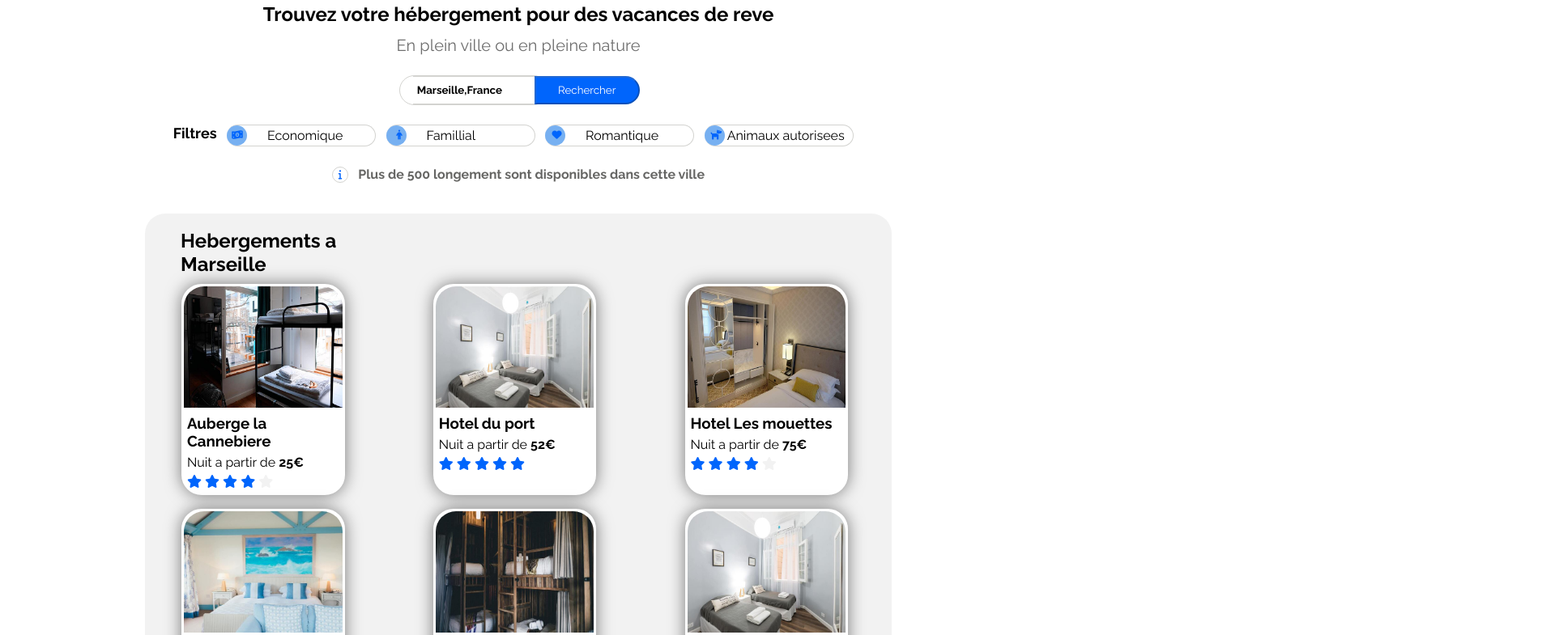
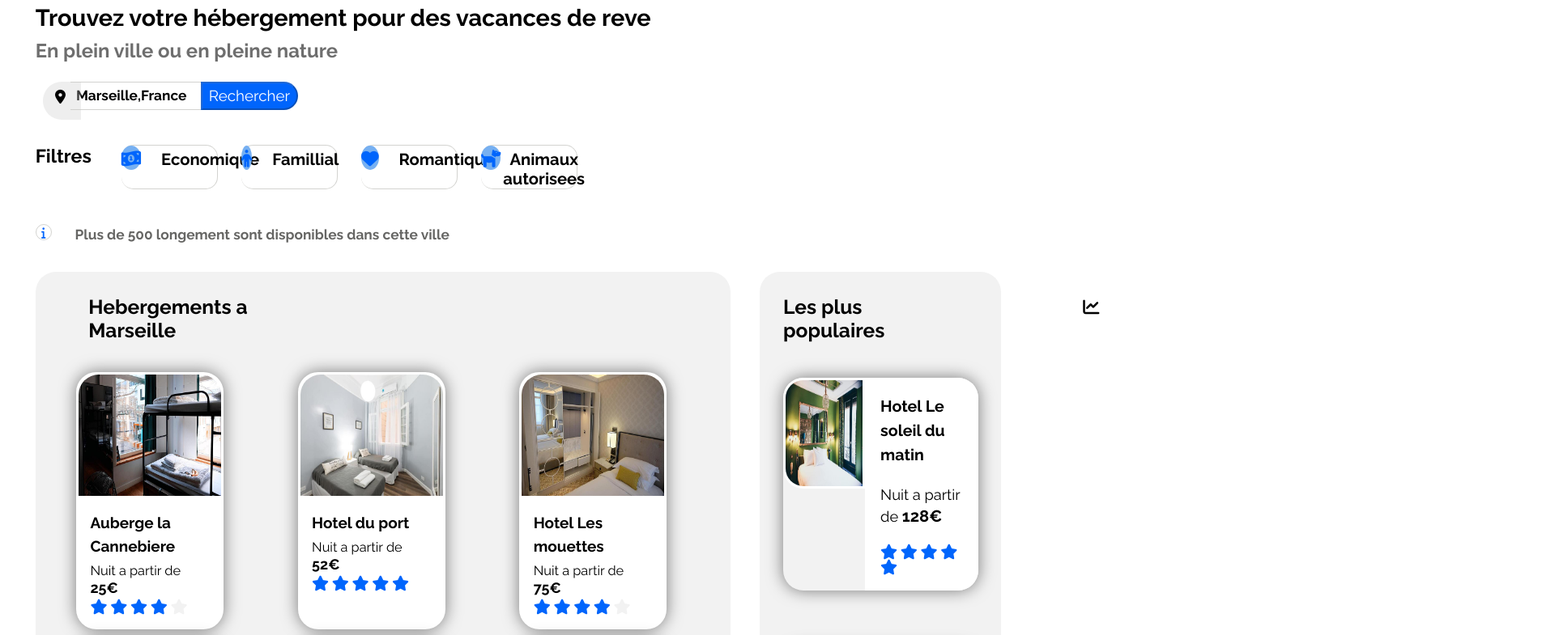
Before and after one commit to IzzyJSdev/IzmailovIllia_2_14022021, a plain HTML site: page index.html in a window 1280 px wide. Shown: the part 123-908 px from the top of the page at 81% size, 1920 px wide, since content can reach past the window. Drawn offline with Linux system fonts and the light colour scheme.

Commit message:
minor modifications in units

```diff
--- a/scss/style.scss
+++ b/scss/style.scss
@@ -3,6 +3,7 @@
   margin: 0;
   box-sizing: border-box;
   font-family: "Raleway", sans-serif;
+  font-size: calc(0.45em + 0.99vh);
 }
 a {
   text-decoration: none;
@@ -18,28 +19,30 @@ $colorblue: #0065fc;
 
 .header {
   width: 100%;
-  padding: 2%;
+  padding: 2em 2.8em 0.5em 2.8em;
   display: flex;
 
   .logo {
     width: 7%;
-    margin-right: 60%;
+    margin-right: 92em;
   }
   nav {
     width: 40%;
+
     .menu {
       display: flex;
       justify-content: flex-end;
+      align-items: center;
       .menu_item {
-        padding-top: 8px;
-        margin-right: 17%;
+        padding-top: 10px;
+        margin-right: 4em;
 
         a {
           color: $colorblue;
-          font-size: 22px;
+          font-size: 1.8em;
         }
         a:hover {
-          padding-top: 30px;
+          padding-top: 1em;
           border-top: 2px solid #0065fc;
         }
       }
@@ -52,39 +55,41 @@ $colorblue: #0065fc;
 
 main {
   width: 100%;
-  padding: 2%;
+  padding: 3em;
   .main_title {
     width: 100%;
-    padding: 2%;
+
     .title_principal {
       width: 100%;
+      font-size: 2em;
+      margin-bottom: 0.35em;
     } /* title_principal */
     .sub_title {
       width: 100%;
       color: rgb(110, 110, 110);
-      font-weight: normal;
-      font-size: 20px;
-      margin-bottom: 1%;
+      font-weight: bold;
+      font-size: 1.65em;
+      margin-bottom: 1em;
     } /* sub_title */
     .сhercher {
       width: 30%;
       position: relative;
-      margin-left: 1.5%;
-      margin-bottom: 1.5%;
+      margin-left: 3em;
+      margin-bottom: 3em;
       i {
         position: absolute;
-        width: 35px;
-        height: 35px;
-        background-color: rgba(204, 200, 200, 0.3);
+        width: 2.7em;
+        height: 2.7em;
+        background-color: rgba(199, 197, 197, 0.3);
         padding: 10px 10px 10px 15px;
         border-top-left-radius: 50%;
         border-bottom-left-radius: 50%;
         left: -34px;
-        top: -0.5px;
+        font-size: 1.2em;
       } /* i */
       input[type="text"] {
-        width: 150px;
-        height: 34.9px;
+        min-width: 150px;
+        min-height: 34.9px;
         border: 1px solid rgba(110, 110, 100, 0.3);
         border-right: none;
         border-left: none;
@@ -94,7 +99,8 @@ main {
       input[type="text"]::placeholder {
         color: black;
         font-weight: bold;
-        padding-left: 5px;
+        padding-left: 7px;
+        font-size: 1.2em;
       } /* input[type="text"]::placeholder */
 
       input[type="text"]:focus::placeholder {
@@ -103,42 +109,44 @@ main {
 
       input[type="submit"] {
         position: absolute;
-        width: 130px;
-        height: 35px;
+        min-width: 120px;
+        min-height: 35px;
         background-color: $colorblue;
         border-top-right-radius: 20px;
         border-bottom-right-radius: 20px;
         color: #fff;
-        padding: 5px;
+        padding: 2px;
+        font-size: 1.3em;
+        cursor: pointer;
       } /* input[type="submit"] */
     } /* сhercher */
     .main_filtres {
       width: 100%;
       display: flex;
-      margin-bottom: 1%;
+      margin-bottom: 3em;
       .filtres_txt {
-        font-size: 18px;
+        font-size: 1.6em;
         font-weight: bold;
-        margin-right: 1%;
+        margin-right: 1.6em;
       } /* .filtres_txt */
       .filtres_item {
         position: relative;
-        width: 12%;
+        width: 10%;
         display: flex;
-        margin-right: 1%;
+        margin-right: 2em;
         border: 1px solid rgba(110, 110, 100, 0.3);
         border-radius: 15px;
         border-left: none;
         i {
-          width: 25px;
-          height: 25px;
+          width: 30px;
+          height: 30px;
           background: rgb(119, 176, 241);
           border-radius: 50%;
           color: $colorblue;
-          /* padding: 5px 2px 3px 4px; */
-          font-size: 12px;
+          text-align: center;
+          padding-top: 6px;
+          font-size: 1.5em;
           cursor: pointer;
-
           transition: color 20s;
         } /* i */
         i:active {
@@ -147,39 +155,27 @@ main {
           transition: color 0s;
         }
 
-        .fa-money-bill-wave-alt {
-          padding: 6px 3px 1px 4px;
-        }
-        .fa-male {
-          padding: 6px 2px 1px 10px;
-        }
-        .fa-heart {
-          padding: 6px 2px 1px 6px;
-        }
-        .fa-dog {
-          padding: 6px 2px 1px 6px;
-        }
-
         p {
-          padding-top: 3px;
+          font-size: 1.4em;
+          padding-top: 5px;
           padding-left: 25px;
+          font-weight: bold;
+          text-align: center;
         }
         .fa-dog + p {
           padding-left: 3px;
         }
       } /* .filtres_item */
-      .filtres_item:active {
-      }
     } /* .main_filtres */
     .chercher__info {
       display: flex;
       width: 100%;
-      margin-bottom: 1%;
+      margin-bottom: 2.5em;
       i {
         width: 20px;
         height: 20px;
-        font-size: 12px;
-        margin-right: 1%;
+        font-size: 1em;
+        margin-right: 2em;
         border: 1px solid rgba(110, 110, 100, 0.3);
         border-radius: 50%;
         text-align: center;
@@ -187,8 +183,10 @@ main {
         padding-top: 3px;
       }
       p {
+        padding-top: 3px;
         color: rgb(102, 102, 100);
         font-weight: bold;
+        font-size: 1.2em;
       }
     } /* .chercher__info */
   }
@@ -196,26 +194,27 @@ main {
     display: flex;
     width: 100%;
     justify-content: space-between;
-    margin-bottom: 1%;
+    margin-bottom: 2em;
     .principal_hebergement {
       width: 72%;
       background-color: #f2f2f2;
-      padding: 1.5%;
+      padding: 2em;
       border-radius: 25px;
       h2 {
         width: 25%;
-        margin-left: 2.8%;
-        margin-bottom: 1.2%;
+        margin-left: 1.5em;
+        margin-bottom: 1.5em;
+        font-size: 1.7em;
       }
       .info_wrap {
         width: 100%;
         display: flex;
         justify-content: space-between;
         flex-wrap: wrap;
-        padding: 0 2% 2% 2.9%;
+        padding: 0 1.5em 1.5em 1.5em;
         .hebergement_info {
           width: 24%;
-          margin-right: 2%;
+          margin-right: 2em;
           border: 3px solid #fff;
           margin-bottom: 2%;
           border-radius: 25px;
@@ -230,23 +229,27 @@ main {
           }
           .hebergement_wrapTxt {
             width: 100%;
-            padding: 2%;
+            padding: 1em;
 
             h3 {
+              font-size: 1.7em;
               margin-bottom: 3%;
             }
             p {
+              font-size: 1.3em;
               margin-bottom: 3%;
               a {
                 span {
                   color: black;
                   font-weight: bold;
+                  font-size: 1.1em;
                 }
               }
             }
             span {
               color: $colorblue;
               cursor: pointer;
+              font-size: 1.3em;
             }
             .grey {
               color: $colorgrey;
@@ -263,25 +266,29 @@ main {
     .principal_Populaires {
       width: 25%;
       background-color: #f2f2f2;
-      padding: 1.5%;
+      padding: 2em;
       border-radius: 25px;
       .wrap_titlePopulaire {
         width: 100%;
         display: flex;
         justify-content: space-between;
-        margin-bottom: 5%;
+        margin-bottom: 3em;
         .populaires_title {
-          margin-right: 25%;
+          margin-right: 10em;
+        }
+        h2 {
+          font-size: 1.7em;
         }
         i {
-          padding-top: 11px;
+          font-size: 1.4em;
+          padding-top: 5px;
         }
       } /* .wrap_titlePopulaire */
       .wrap_populaireItems {
         .populaires_item {
           width: 100%;
           display: flex;
-          margin-bottom: 13%;
+          margin-bottom: 5em;
           box-shadow: 0 0 20px rgba(0, 0, 0, 0.5);
           border-radius: 25px;
 
@@ -298,14 +305,17 @@ main {
             background-color: #fff;
             border-top-right-radius: 25px;
             border-bottom-right-radius: 25px;
-            padding: 2%;
+            padding: 1.3em;
             h3 {
-              margin-bottom: 3%;
+              font-size: 1.8em;
+              margin-bottom: 0.8em;
             }
             p {
-              margin-bottom: 3%;
+              font-size: 1.6em;
+              margin-bottom: 1em;
               a {
                 span {
+                  font-size: 1.1em;
                   color: black;
                   font-weight: bold;
                 }
@@ -314,6 +324,7 @@ main {
             span {
               color: $colorblue;
               cursor: pointer;
+              font-size: 1.3em;
             }
             .grey {
               color: $colorgrey;
@@ -340,10 +351,10 @@ main {
     width: 100%;
     display: flex;
     justify-content: space-between;
-    padding: 2%;
+    padding: 1.5em;
     .activites_item {
       width: 50%;
-      margin-right: 2%;
+      margin-right: 3.5em;
       border-radius: 25px;
       box-shadow: 0 0 20px rgba(0, 0, 0, 0.5);
 
@@ -355,7 +366,8 @@ main {
       }
 
       h3 {
-        padding: 5%;
+        font-size: 1.8em;
+        padding: 1em;
       }
     } /* activites_item */
     .activites_item:active {
@@ -367,7 +379,7 @@ main {
       display: flex;
       width: 45%;
       flex-wrap: wrap;
-      margin-right: 2%;
+      margin-right: 3.5em;
       .activites_littleItem {
         width: 100%;
         border-radius: 25px;
@@ -380,7 +392,8 @@ main {
         }
 
         h3 {
-          padding: 5%;
+          font-size: 1.8em;
+          padding: 1em;
         }
       }
       .activites_littleItem:active {
@@ -389,7 +402,7 @@ main {
         top: 2px;
       }
       .activites_littleItem:first-child {
-        margin-bottom: 10%;
+        margin-bottom: 3.5em;
 
         img {
           height: 200px;
@@ -404,7 +417,7 @@ main {
     .wrap_activites:last-child {
       margin-right: 0;
       .activites_littleItem:first-child {
-        margin-bottom: 10%;
+        margin-bottom: 3.5em;
 
         img {
           height: 200px;
@@ -422,18 +435,20 @@ footer {
   width: 100%;
   background-color: #f2f2f2;
   display: flex;
-  padding: 2%;
+  padding: 1.5em;
   .aPropos,
   .nosHebergements,
   .assistance {
     display: flex;
     flex-direction: column;
-    margin: 2% 20% 0 2%;
+    margin: 1em 38em 1.5em 3em;
     h3 {
-      padding-bottom: 9%;
+      font-size: 1.5em;
+      padding-bottom: 0.8em;
     }
     a {
-      padding-bottom: 9%;
+      font-size: 1.2em;
+      padding-bottom: 0.9em;
     }
     a:last-of-type {
       padding-bottom: 0;
@@ -442,10 +457,10 @@ footer {
   .assistance {
     margin-right: 0;
     h3 {
-      padding-bottom: 16%;
+      padding-bottom: 0.7em;
     }
     a {
-      padding-bottom: 16%;
+      padding-bottom: 0.8em;
     }
     a:last-of-type {
       padding-bottom: 0;
```
Also changed, not shown: css/style.css.
